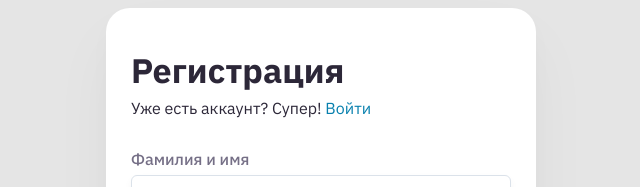
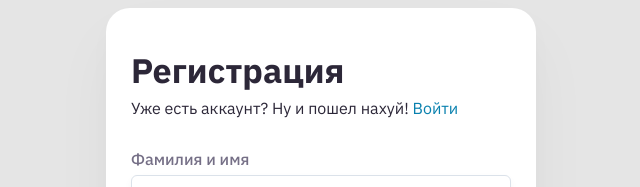
Before and after one commit to Flydist/reg-form, a React (Create React App) app: page / in a window 1280 px wide. Shown: the top 187 px of the page, without its empty margins (319-959 px from the left). Built offline with nearby package versions, Linux system fonts and the light colour scheme.

Commit message:
тест ci/cd

```diff
--- a/src/components/FormHeader/FormHeader.jsx
+++ b/src/components/FormHeader/FormHeader.jsx
@@ -7,7 +7,7 @@ const FormHeader = () => (
   <FormHeaderContainer>
     <FormHeaderText>Регистрация</FormHeaderText>
     <ToSigninText>
-      Уже есть аккаунт? Супер!
+      Уже есть аккаунт? Ну и пошел нахуй!
       {' '}
       <StyledSpanLink>Войти</StyledSpanLink>
     </ToSigninText>
```
